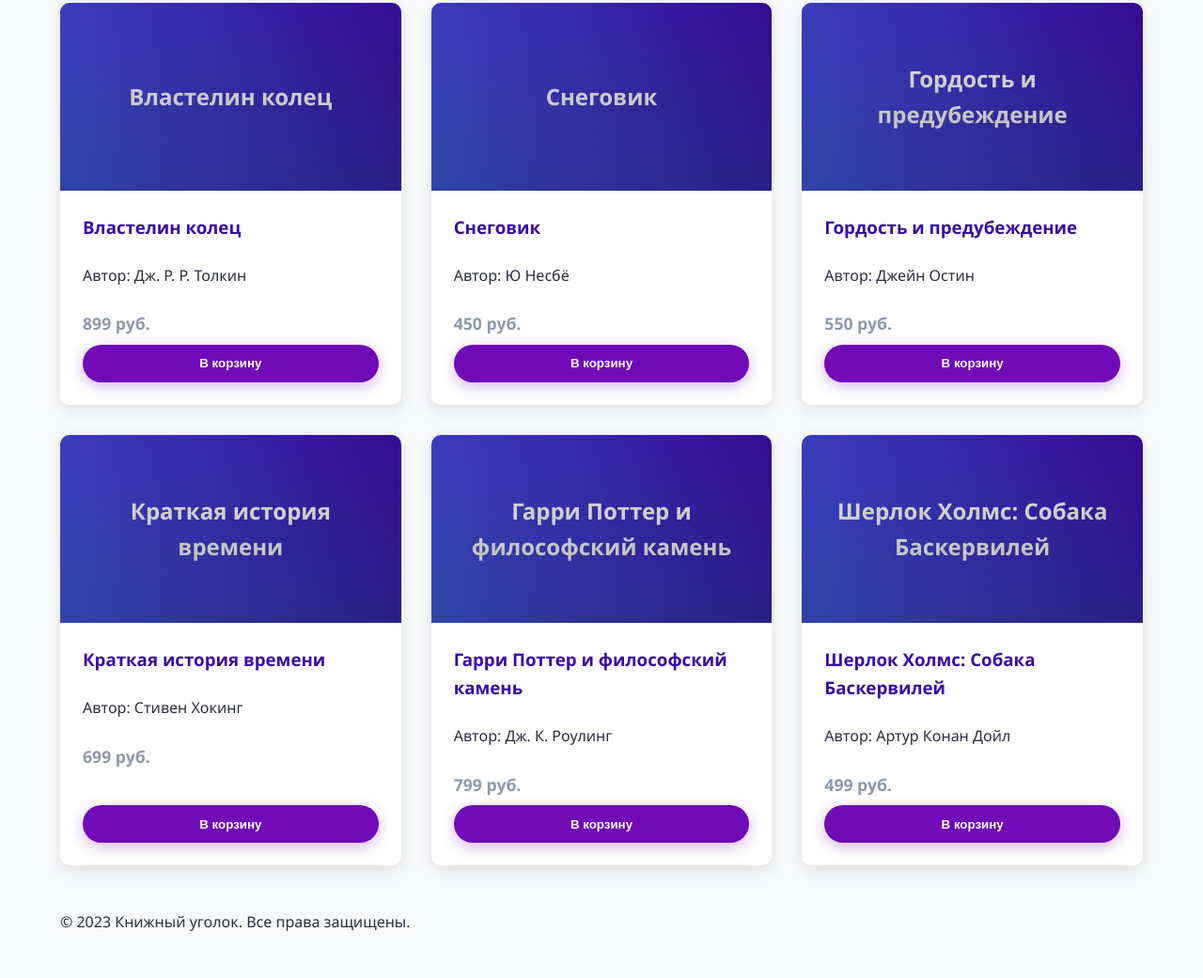
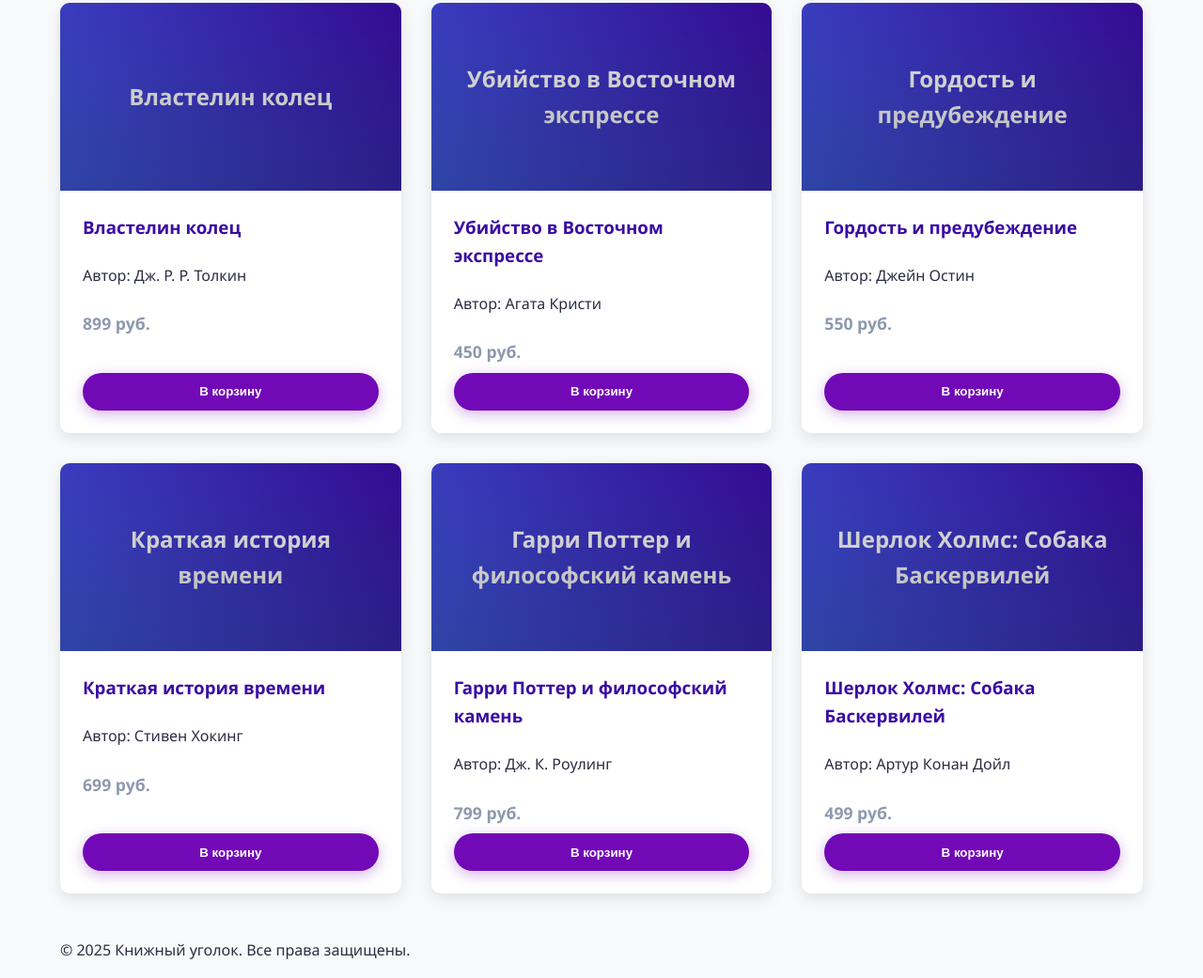
Before and after one commit to lorftor500/book-store, a plain HTML site: page catalog.html in a window 1280 px wide. Shown: the part 244-1285 px from the top of the page at 94% size. Before the commit the page ends 1255 px from the top, so only its background shows below. Drawn offline with Linux system fonts and the light colour scheme.

Commit message:
Add files via upload

```diff
--- a/catalog.html
+++ b/catalog.html
@@ -41,7 +41,7 @@
 
     <footer>
         <div class="container">
-            <p>&copy; 2023 Книжный уголок. Все права защищены.</p>
+            <p>&copy; 2025 Книжный уголок. Все права защищены.</p>
         </div>
     </footer>
 
--- a/js/cart.js
+++ b/js/cart.js
@@ -2,7 +2,7 @@ document.addEventListener('DOMContentLoaded', function() {
     // Данные о книгах (должны совпадать с catalog.js)
     const books = [
         { id: 1, title: 'Властелин колец', price: 899 },
-        { id: 2, title: 'Снеговик', price: 450 },
+        { id: 2, title: 'Убийство в Восточном экспрессе', price: 450 },
         { id: 3, title: 'Гордость и предубеждение', price: 550 },
         { id: 4, title: 'Краткая история времени', price: 699 },
         { id: 5, title: 'Гарри Поттер и философский камень', price: 799 },
--- a/js/catalog.js
+++ b/js/catalog.js
@@ -10,11 +10,11 @@ document.addEventListener('DOMContentLoaded', function() {
         },
         {
             id: 2,
-            title: 'Снеговик',
-            author: 'Ю Несбё',
+            title: 'Убийство в Восточном экспрессе',
+            author: 'Агата Кристи',
             genre: 'detective',
             price: 450,
-            description: ' детективный роман Ю Несбё, часть серии о Харри Холе.'
+            description: 'Знаменитый детектив Эркюль Пуаро расследует убийство в поезде.'
         },
         {
             id: 3,
```
Also changed, not shown: auth.html (+1 -1 lines), cart.html (+1 -1 lines), index.html (+1 -1 lines), profile.html (+1 -1 lines).
